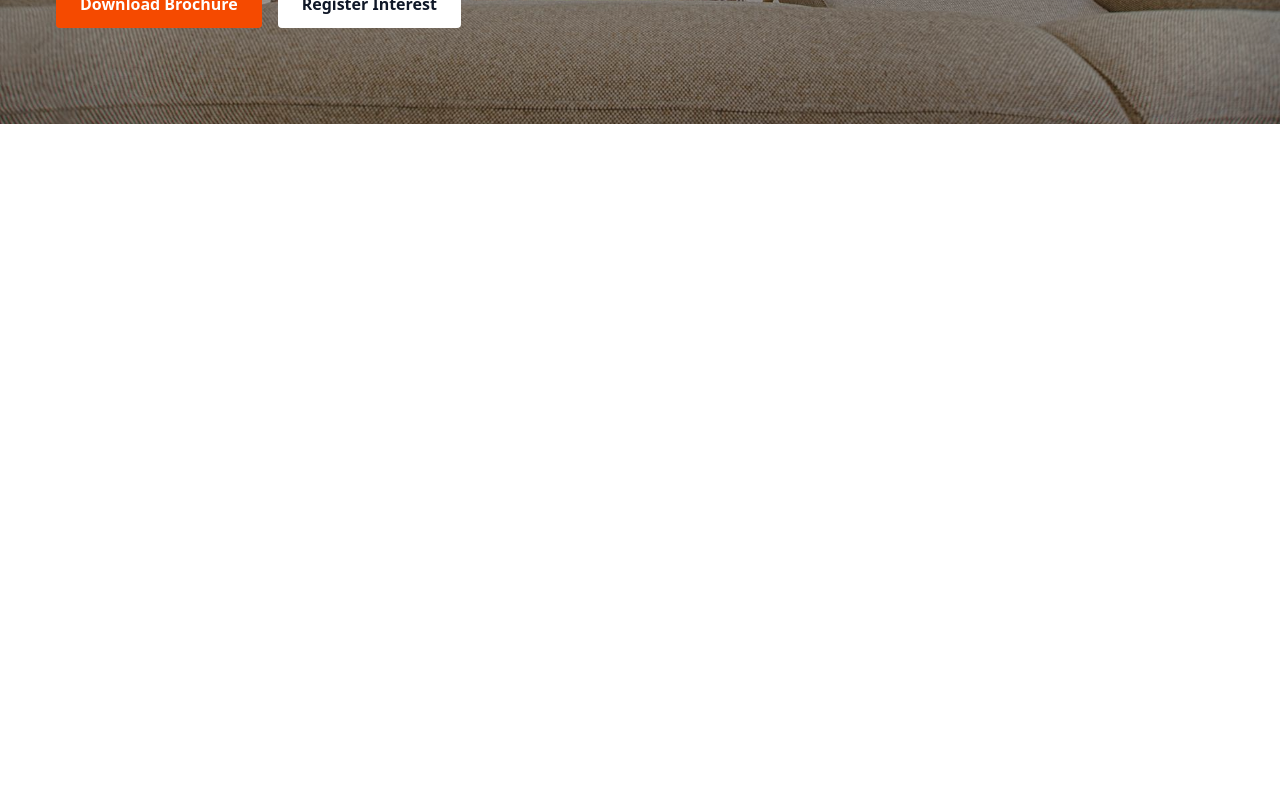
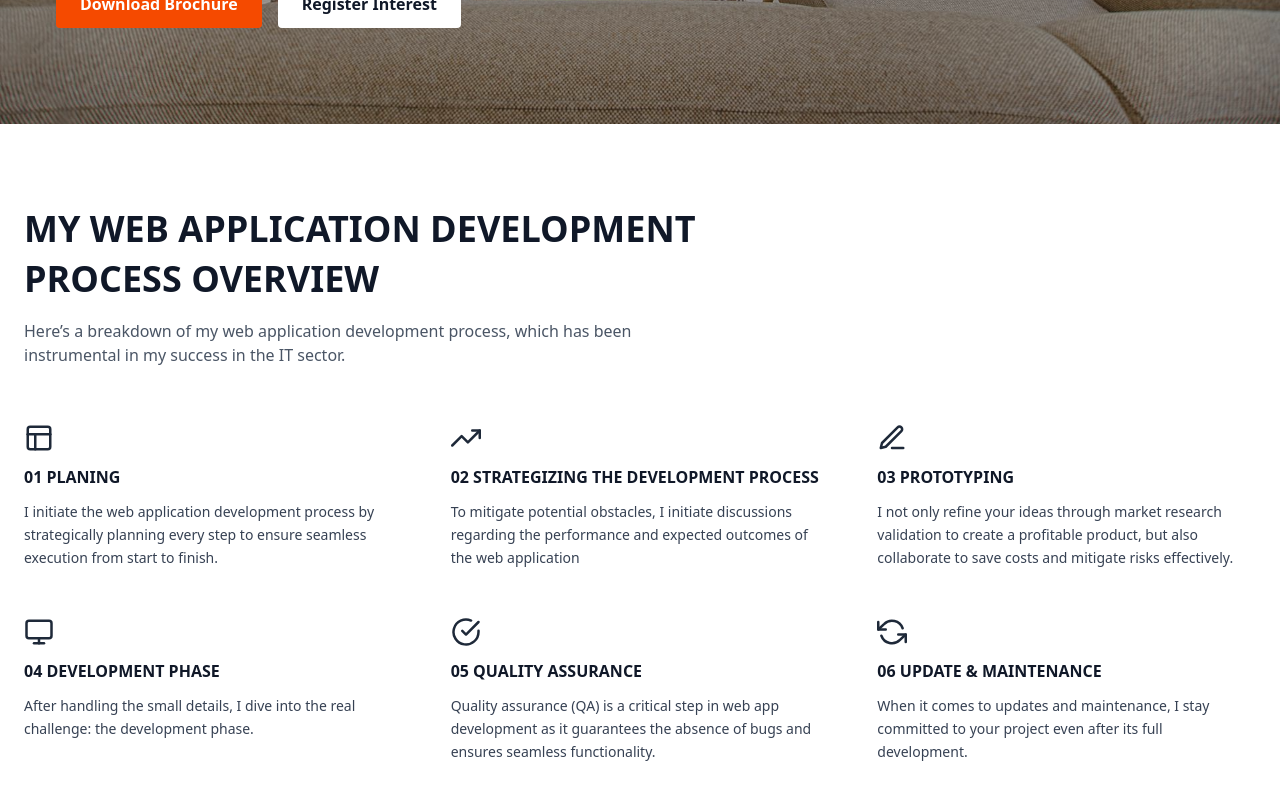
Before and after one commit to bilalshafqat42/psi-landing-page, a React (Create React App) app: page / in a window 1280 px wide. Shown: the part 676-1476 px from the top of the page. Before the commit the page ends 800 px from the top, so only its background shows below. Built offline with nearby package versions, Linux system fonts and the light colour scheme.

Commit message:
new updates

```diff
--- a/src/App.js
+++ b/src/App.js
@@ -1,12 +1,14 @@
 import React from "react";
 import Header from "./components/Header";
 import HeroBanner from "./components/HeroBanner";
+import AboutSection from "./components/About";
 
 function App() {
   return (
     <>
       <Header />
       <HeroBanner />
+      <AboutSection />
     </>
   );
 }
--- /dev/null
+++ b/src/components/About.jsx
@@ -0,0 +1,78 @@
+import React from "react";
+import {
+  FiLayout,
+  FiTrendingUp,
+  FiEdit3,
+  FiMonitor,
+  FiCheckCircle,
+  FiRefreshCcw,
+} from "react-icons/fi";
+
+const AboutSection = () => {
+  const features = [
+    {
+      icon: <FiLayout className="text-3xl text-gray-800" />,
+      title: "01 PLANING",
+      description:
+        "I initiate the web application development process by strategically planning every step to ensure seamless execution from start to finish.",
+    },
+    {
+      icon: <FiTrendingUp className="text-3xl text-gray-800" />,
+      title: "02 STRATEGIZING THE DEVELOPMENT PROCESS",
+      description:
+        "To mitigate potential obstacles, I initiate discussions regarding the performance and expected outcomes of the web application",
+    },
+    {
+      icon: <FiEdit3 className="text-3xl text-gray-800" />,
+      title: "03 PROTOTYPING",
+      description:
+        "I not only refine your ideas through market research validation to create a profitable product, but also collaborate to save costs and mitigate risks effectively.",
+    },
+    {
+      icon: <FiMonitor className="text-3xl text-gray-800" />,
+      title: "04 DEVELOPMENT PHASE",
+      description:
+        "After handling the small details, I dive into the real challenge: the development phase.",
+    },
+    {
+      icon: <FiCheckCircle className="text-3xl text-gray-800" />,
+      title: "05 QUALITY ASSURANCE",
+      description:
+        "Quality assurance (QA) is a critical step in web app development as it guarantees the absence of bugs and ensures seamless functionality.",
+    },
+    {
+      icon: <FiRefreshCcw className="text-3xl text-gray-800" />,
+      title: "06 UPDATE & MAINTENANCE",
+      description:
+        "When it comes to updates and maintenance, I stay committed to your project even after its full development.",
+    },
+  ];
+
+  return (
+    <section className="px-6 py-20 max-w-screen-xl mx-auto">
+      <h2 className="text-4xl font-extrabold text-gray-900 mb-4 leading-snug max-w-3xl">
+        MY WEB APPLICATION DEVELOPMENT PROCESS OVERVIEW
+      </h2>
+      <p className="text-gray-600 mb-14 max-w-2xl">
+        Here’s a breakdown of my web application development process, which has
+        been instrumental in my success in the IT sector.
+      </p>
+
+      <div className="grid grid-cols-1 md:grid-cols-3 gap-12">
+        {features.map((feature, index) => (
+          <div key={index} className="flex flex-col space-y-3">
+            <div>{feature.icon}</div>
+            <h4 className="font-bold text-gray-900 text-base uppercase">
+              {feature.title}
+            </h4>
+            <p className="text-sm text-gray-700 leading-relaxed">
+              {feature.description}
+            </p>
+          </div>
+        ))}
+      </div>
+    </section>
+  );
+};
+
+export default AboutSection;
```
